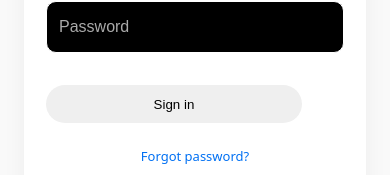
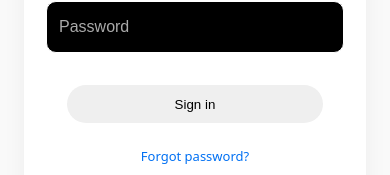
Before and after one commit to aaswne/samsara-ai-chatbot, a Next.js app: page /Login in a window 390 px wide. Shown: the part 400-575 px from the top of the page. Built offline with nearby package versions, Linux system fonts and the light colour scheme.

Commit message:
responsive fix

```diff
--- a/app/Pages/Login/Login.module.css
+++ b/app/Pages/Login/Login.module.css
@@ -26,6 +26,8 @@
   box-sizing: border-box;
   transition: transform 0.3s ease, box-shadow 0.3s ease;
 }
+
+
 
 .card:hover {
   transform: translateY(-4px);
--- a/app/components/Button/Button.css
+++ b/app/components/Button/Button.css
@@ -4,4 +4,6 @@
   border-radius: 40px;
   border: none;
   cursor: pointer;
+  display: block;
+  margin: 0 auto; /* ⭐ THIS FIXES IT */
 }
```
